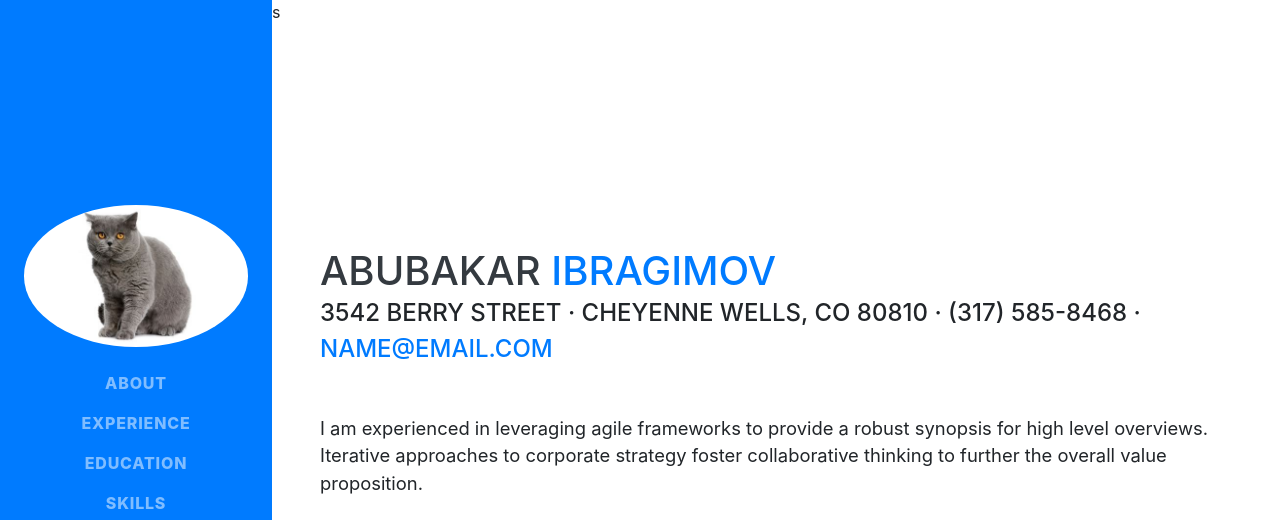
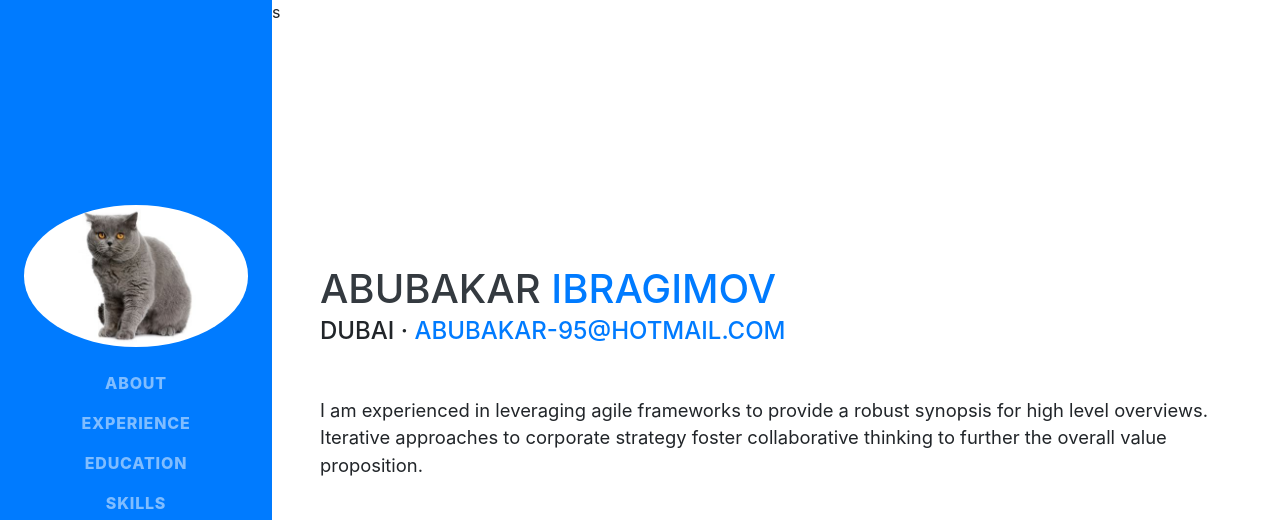
Before and after one commit to Abubakar95/Portfolio, a website with bundled scripts: page index.html in a window 1280 px wide. Shown: the top 520 px of the page. Built offline with nearby package versions, Linux system fonts and the light colour scheme; a web font is replaced by a local one.

Commit message:
Changed address and email

```diff
--- a/index.html
+++ b/index.html
@@ -66,8 +66,8 @@ s
         <h1 class="mb-0">Abubakar
           <span class="text-primary">Ibragimov</span>
         </h1>
-        <div class="subheading mb-5">3542 Berry Street · Cheyenne Wells, CO 80810 · (317) 585-8468 ·
-          <a href="mailto:name@email.com">name@email.com</a>
+        <div class="subheading mb-5">Dubai ·
+          <a href="mailto:name@email.com">abubakar-95@hotmail.com</a>
         </div>
         <p class="lead mb-5">I am experienced in leveraging agile frameworks to provide a robust synopsis for high level overviews. Iterative approaches to corporate strategy foster collaborative thinking to further the overall value proposition.</p>
         <div class="social-icons">
```
